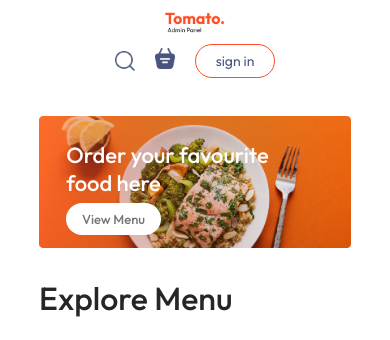
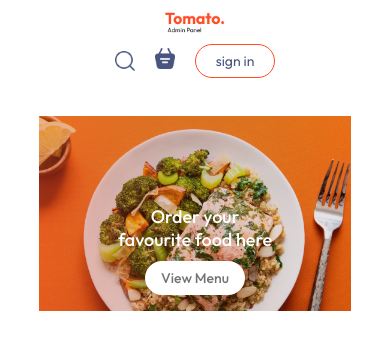
Before and after one commit to satishreddy955/Food-Del, a React (Create React App) app in the folder frontend/: page / in a window 390 px wide. Shown: the top 340 px of the page. Built offline with nearby package versions, Linux system fonts and the light colour scheme; no server answers.

Commit message:
Update Header.css

```diff
--- a/frontend/src/Header/Header.css
+++ b/frontend/src/Header/Header.css
@@ -1,11 +1,13 @@
 .header {
     background: url('../assets/header_img.png') no-repeat;
-    height:34vw;
+    height: 34vw;
     margin: 30px auto;
     background-size: contain;
+    background-position: center;
     position: relative;
 }
-.header-contents{
+
+.header-contents {
     position: absolute;
     display: flex;
     flex-direction: column;
@@ -16,38 +18,68 @@
     left: 7vw;
     animation: fadeIn 3s;
 }
-.header-contents h2{
+
+.header-contents h2 {
     font-weight: 499;
-    color: #ffff;
-    font-size: max(4.4vw,22px);
+    color: #fff;
+    font-size: max(4.4vw, 22px);
 }
-.header-contents p{
-    color: #ffff;
+
+.header-contents p {
+    color: #fff;
     font-size: 1vw;
 }
-.header-contents button{
+
+.header-contents button {
     border: none;
     color: #747474;
     font-weight: 499;
     padding: 1vw 2.3vw;
-    background-color: #ffff;
-    font-size: max(1vw,13px);
+    background-color: #fff;
+    font-size: max(1vw, 13px);
     border-radius: 49px;
 }
-@media (max-width:1049px){
 
-    .header-contents{
+/* Tablet screens */
+@media (max-width: 1049px) {
+    .header-contents {
         max-width: 44%;
     }
 }
-@media (max-width:749px){
-    .header-contents{
+
+/* Small tablets / large mobiles */
+@media (max-width: 749px) {
+    .header-contents {
         max-width: 65%;
     }
     .header-contents p {
         display: none;
     }
-    .header-contents button{
-        padding:2vw 4vw;
+    .header-contents button {
+        padding: 2vw 4vw;
     }
 }
+
+/* Mobile screens */
+@media (max-width: 500px) {
+    .header {
+        height: 50vw;
+        background-size: cover;
+    }
+    .header-contents {
+        max-width: 80%;
+        left: 50%;
+        bottom: 8%;
+        transform: translateX(-50%);
+        align-items: center;
+        text-align: center;
+        gap: 10px;
+    }
+    .header-contents h2 {
+        font-size: 18px;
+    }
+    .header-contents button {
+        padding: 8px 16px;
+        font-size: 14px;
+    }
+}
```
